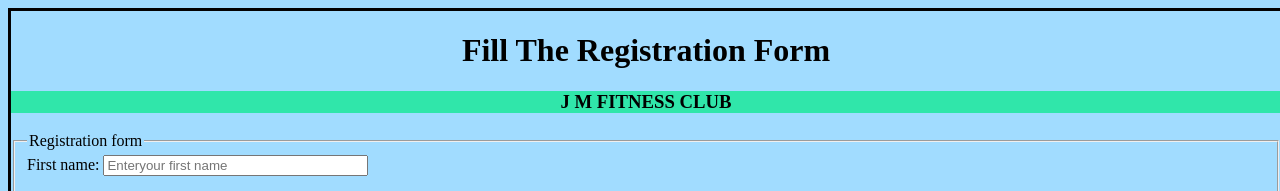
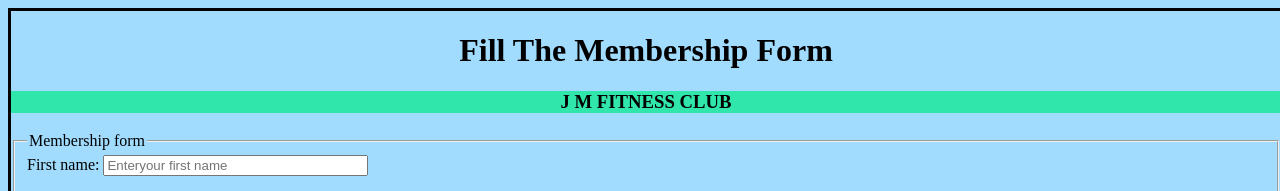
Before and after one commit to Jiteshmandli/Project, a plain HTML site: page Membership.html in a window 1280 px wide. Shown: the top 191 px of the page. Drawn offline with Linux system fonts and the light colour scheme.

Commit message:
Update Membership.html

```diff
--- a/Membership.html
+++ b/Membership.html
@@ -1,6 +1,6 @@
 <!DOCTYPE html>
 <head>
-<title>Registration page</title>
+<title>Membership page</title>
 </head>
 <body>
 <style>
@@ -8,14 +8,14 @@ body {border:0.1cm solid rgb(2, 2, 2);border color:black;height:
 990px;width:1270px;background-color:
 rgb(161, 220, 255);}
 </style>
-<center><h1><b> Fill The Registration Form
+<center><h1><b> Fill The Membership Form
 </b></h1></center>
 <h3 style = " background-color: rgb(48, 230,
 170);"><Center> J M FITNESS CLUB </Center></h3>
 <form method="post">
 <fieldset>
 <body>
-<legend>Registration form</legend>
+<legend>Membership form</legend>
 <label>First name:</label>
 <input type="text" name="fname" placeholder="Enter
 your first name" size="30"> <br><br>
```
